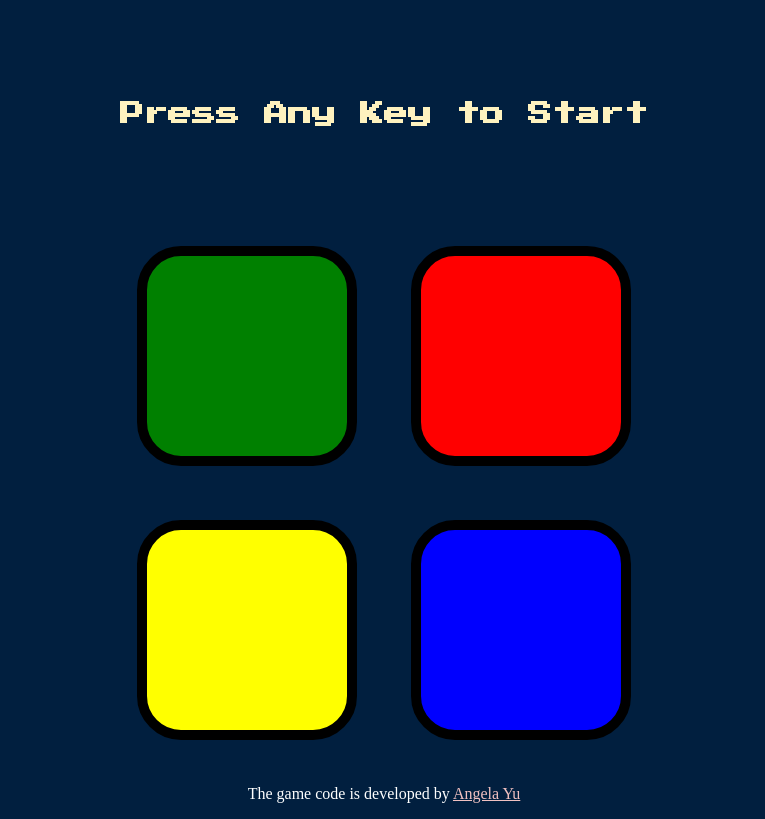
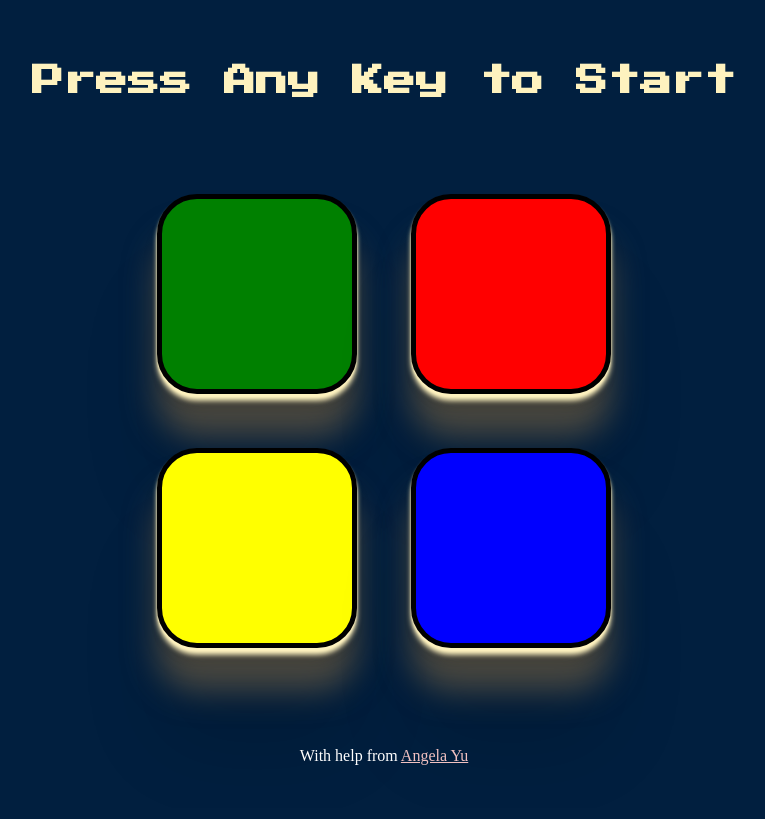
Before and after one commit to vasily-mishanin/simon-game, a plain HTML site: page index.html in a window 1280 px wide. Shown: the whole page, without its empty margins (256-1021 px from the left). Drawn offline with nearby package versions, Linux system fonts and the light colour scheme.

Commit message:
change styles and html

```diff
--- a/index.html
+++ b/index.html
@@ -4,7 +4,7 @@
 <head>
   <meta charset="utf-8">
   <meta name="viewport" content="width=device-width, initial-scale=1.0">
-  <title>Simon</title>
+  <title>Simon Game</title>
   <link rel="stylesheet" href="styles.css">
   <script src="https://ajax.googleapis.com/ajax/libs/jquery/3.4.1/jquery.min.js"></script>
   <link href="https://fonts.googleapis.com/css?family=Press+Start+2P" rel="stylesheet">
@@ -15,10 +15,10 @@
   <div class="main-container">
 
 
-    <h1 id="level-title">Press Any Key to Start</h1>
 
 
     <div class="buttons-container">
+      <h1 id="level-title">Press Any Key to Start</h1>
 
       <div lass="row">
 
@@ -45,7 +45,7 @@
     </div>
 
     <div class='footer'>
-      <p>The game code is developed by <a href="https://www.udemy.com/user/4b4368a3-b5c8-4529-aa65-2056ec31f37e/">Angela
+      <p>With help from <a href="https://www.udemy.com/user/4b4368a3-b5c8-4529-aa65-2056ec31f37e/">Angela
           Yu</a>
       </p>
     </div>
--- a/styles.css
+++ b/styles.css
@@ -1,6 +1,6 @@
-/* * {
+* {
   box-sizing: border-box;
-} */
+}
 
 html,
 body {
@@ -11,28 +11,32 @@ body {
 
 
 .main-container {
-  height: 100%;
-  min-height: 100%;
   display: flex;
   flex-direction: column;
   justify-content: space-around;
   align-items: center;
+  height: 100%;
+  min-height: 100%;
 }
 
 #level-title {
   font-family: "Press Start 2P", cursive;
-  font-size: 1.5rem;
+  font-size: 2rem;
+  color: #fef2bf;
+  margin-bottom: 2em;
   line-height: 1.5;
-  margin: 7%;
-  color: #fef2bf;
 }
 
 .buttons-container {
   display: flex;
   flex-direction: column;
   align-items: center;
-  //flex: 1;
+  flex: 1 0 aoto;
 
+}
+
+.footer{
+  flex-shrink: 0;
 }
 
 .btn {
@@ -40,8 +44,15 @@ body {
   display: inline-block;
   height: 200px;
   width: 200px;
-  border: 10px solid black;
+  border: 5px solid black;
   border-radius: 20%;
+  box-shadow:
+  0 2.8px 2.2px #fef2bf,
+  0 6.7px 5.3px #fef2bf,
+  0 12.5px 10px rgba(0, 0, 0, 0.06),
+  0 22.3px 17.9px rgba(0, 0, 0, 0.072),
+  0 41.8px 33.4px #4d4b42,
+  0 100px 80px rgba(0, 0, 0, 0.12);
 }
 
 
```
Also changed, not shown: 1 other file.
